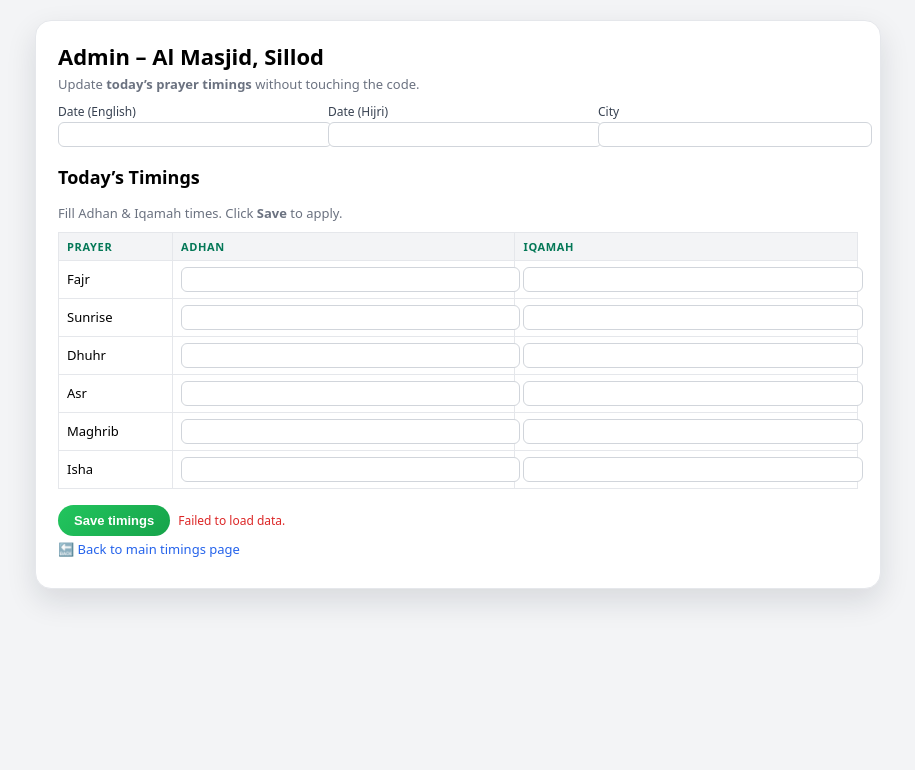
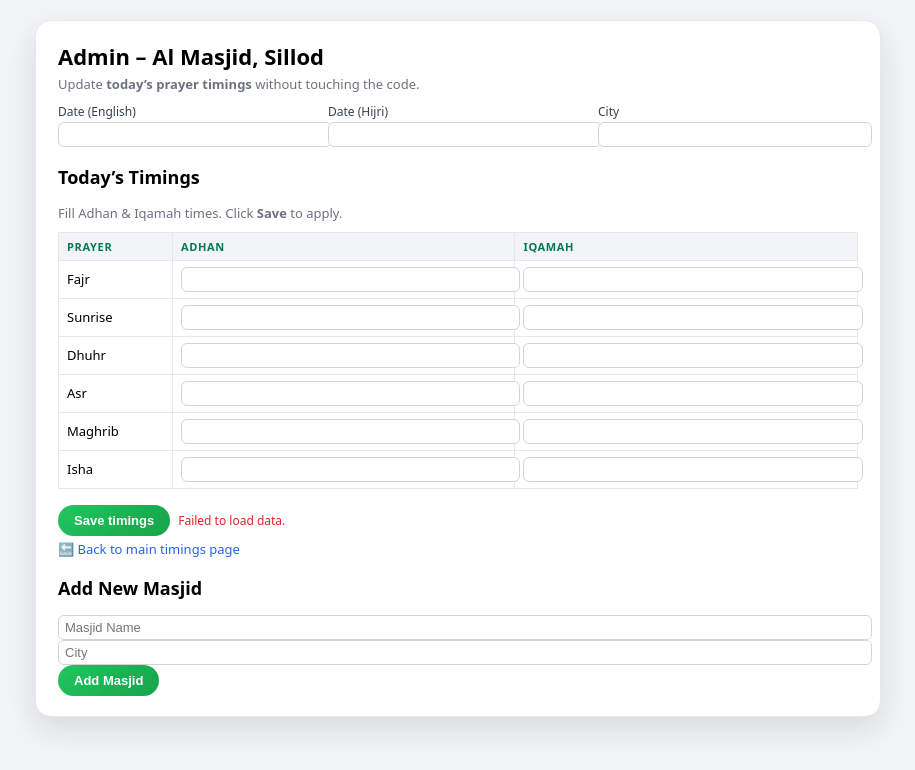
Before and after one commit to Umair93r/sillod-Masajid, a website: page admin/admin.html in a window 1280 px wide. Shown: the whole page, without its empty margins (182-1097 px from the left). Drawn offline with Linux system fonts and the light colour scheme; no server answers.

Commit message:
Update admin.html

```diff
--- a/admin/admin.html
+++ b/admin/admin.html
@@ -185,6 +185,17 @@
     <p class="link">
       🔙 <a href="/">Back to main timings page</a>
     </p>
+	  <!-- new lines -->
+	  <h2>Add New Masjid</h2>
+
+<form id="masjidForm">
+  <input type="text" id="name" placeholder="Masjid Name" required />
+  <input type="text" id="city" placeholder="City" required />
+  <button type="submit">Add Masjid</button>
+</form>
+
+<div id="result"></div>
+
   </div>
 
   <script>
```
